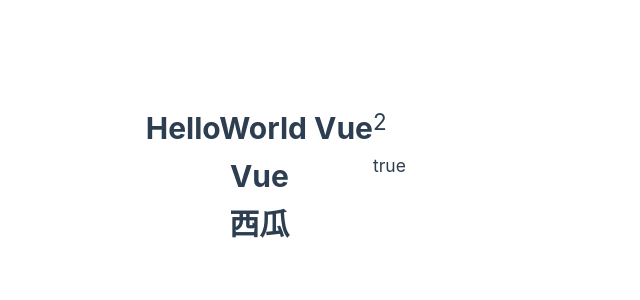
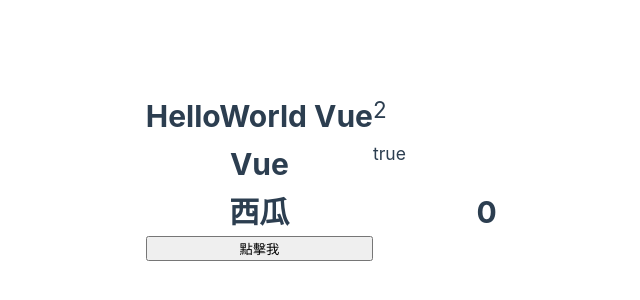
Before and after one commit to idben/EEIT215_20260413, a Vue app in the folder test001/: page / in a window 1280 px wide. Shown: the part 224-524 px from the top of the page, without its empty margins (267-907 px from the left). Built offline with nearby package versions, Linux system fonts and the light colour scheme.

Commit message:
ref test

```diff
--- a/test001/src/Test01.vue
+++ b/test001/src/Test01.vue
@@ -2,6 +2,7 @@
 import { ref } from 'vue';
 
 const count = ref(0);
+let count2 =  ref(0);
 const msg = ref("HelloWorld Vue");
 const name = ref('Vue');
 const isVisible = ref(true);
@@ -17,6 +18,8 @@
     <h1>{{name}}</h1>
     <h3>{{isVisible}}</h3>
     <h1>{{ items[count] }}</h1>
+    <h1>{{count2}}</h1>
+    <button v-on:click="count2++">點擊我</button>
 </template>
 <style scoped>
 h1{
```
